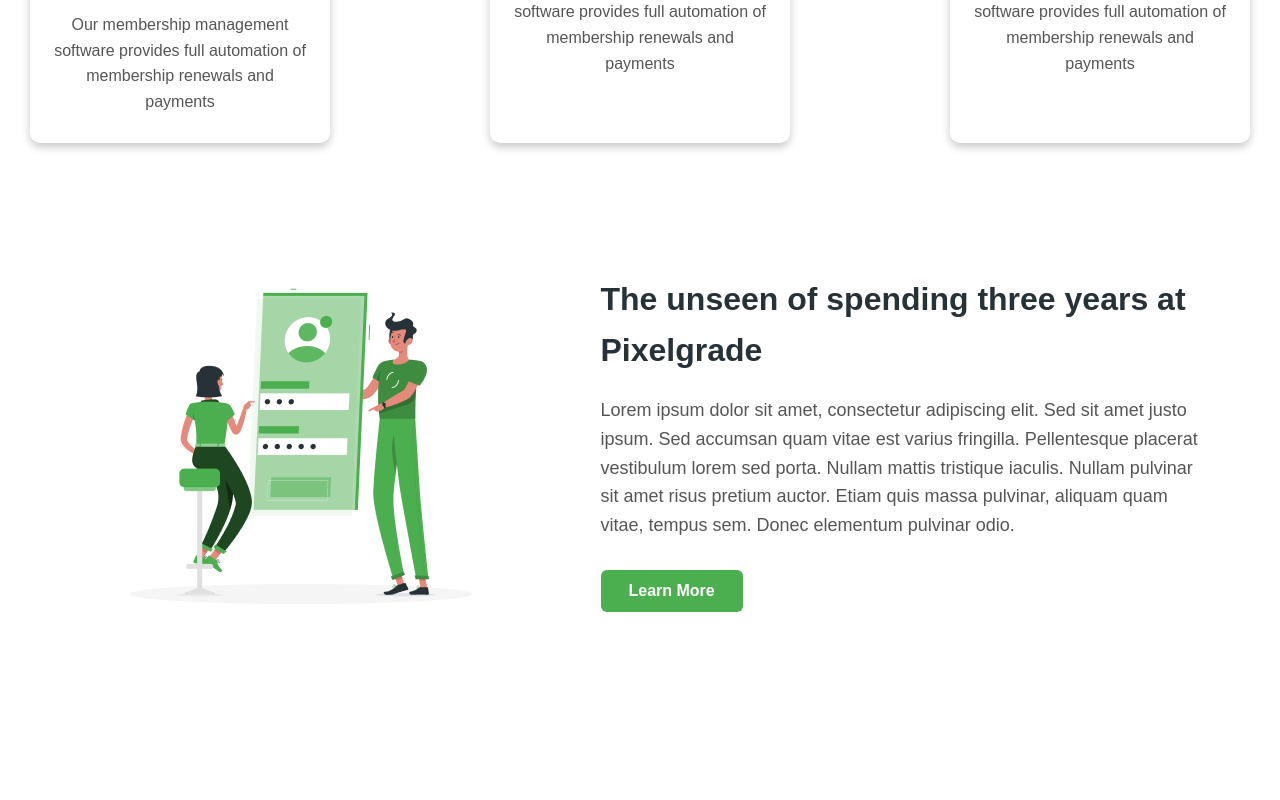
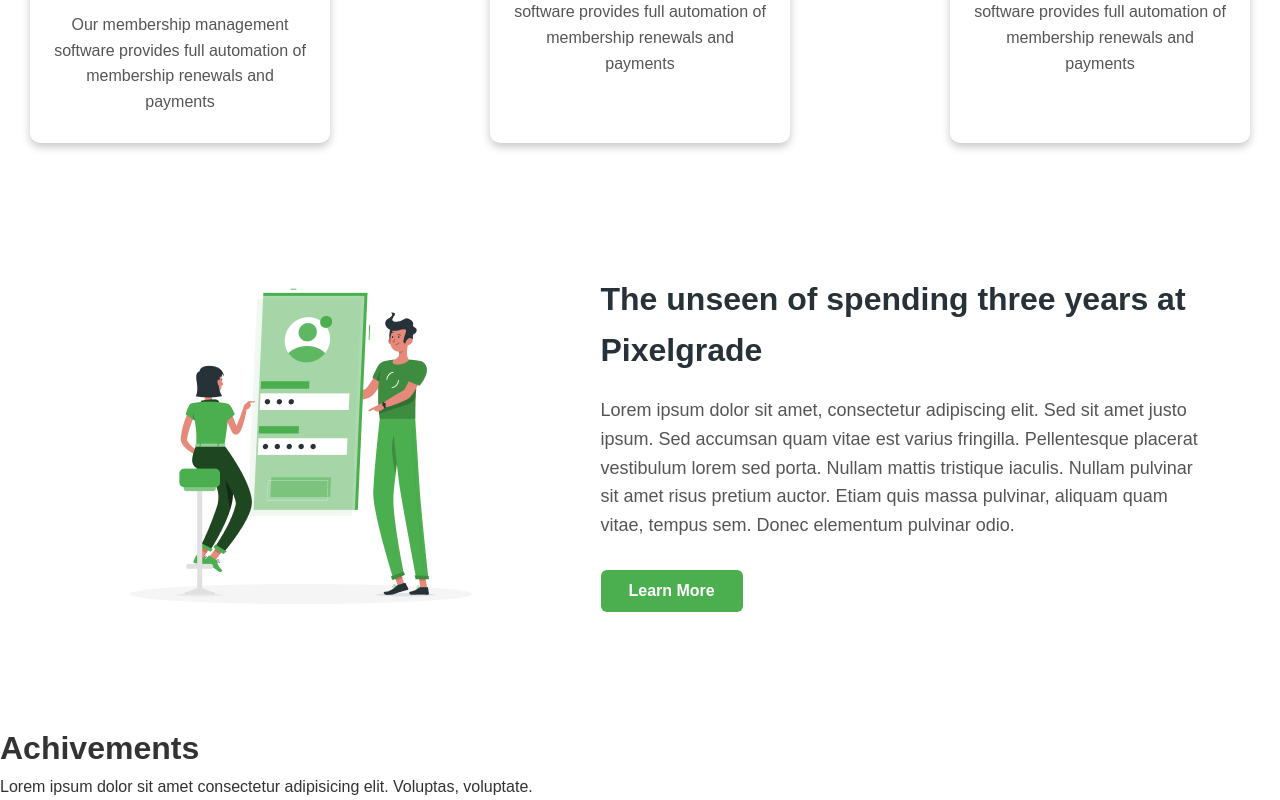
Before and after one commit to MirzaKhalilUlRehman/Nexcent-App, a React (Vite) app in the folder Nexcent App/: page / in a window 1280 px wide. Shown: the part 1238-2038 px from the top of the page. Before the commit the page ends 1961 px from the top, so only its background shows below. Built offline with nearby package versions, Linux system fonts and the light colour scheme.

Commit message:
Create UI of Achivement Section

```diff
--- a/Nexcent App/src/App.jsx
+++ b/Nexcent App/src/App.jsx
@@ -4,6 +4,7 @@
 import ClintsSection from "./Nexcent Component/Clints Section";
 import Community from "./Nexcent Component/Community";
 import Connection from "./Nexcent Component/Connection";
+import Achivements from "./Nexcent Component/Achivements";
 function App() {
   return (
     <>
@@ -12,6 +13,7 @@
       <ClintsSection />
       <Community />
       <Connection />
+      <Achivements />
     </>
   );
 }
--- /dev/null
+++ b/Nexcent App/src/Nexcent Component/Achivements.jsx
@@ -0,0 +1,9 @@
+function Achivements() {
+    return (
+        <div className="achivements">
+            <h1>Achivements</h1>
+            <p>Lorem ipsum dolor sit amet consectetur adipisicing elit. Voluptas, voluptate.</p>
+        </div>
+    );
+}
+export default Achivements;
```
